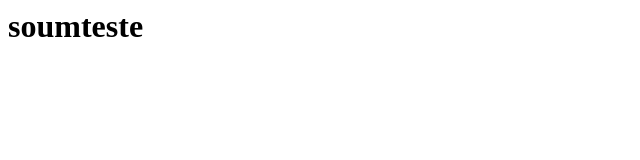
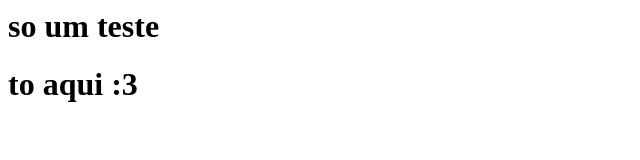
Before and after one commit to carlosMiguelz/meuProjeto, a plain HTML site: page index.html in a window 1280 px wide. Shown: the whole page, without its empty margins (0-640 px from the left). Drawn offline with Linux system fonts and the light colour scheme.

Commit message:
Update index.html

```diff
--- a/index.html
+++ b/index.html
@@ -1,3 +1,5 @@
 <html>
-     <h1>soumteste</h1>
+     <h1>so um teste</h1>
+
+     <h1> to aqui :3 </h1>
 <html>
```
